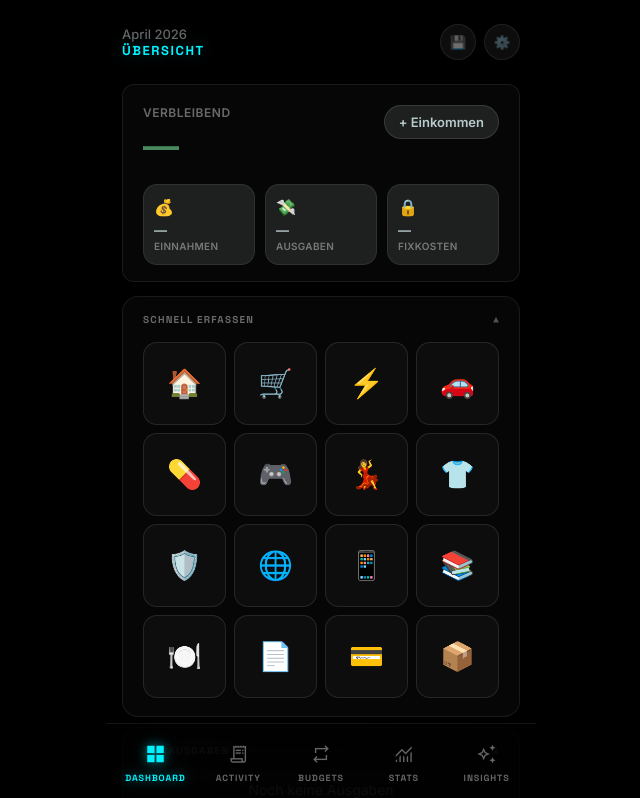
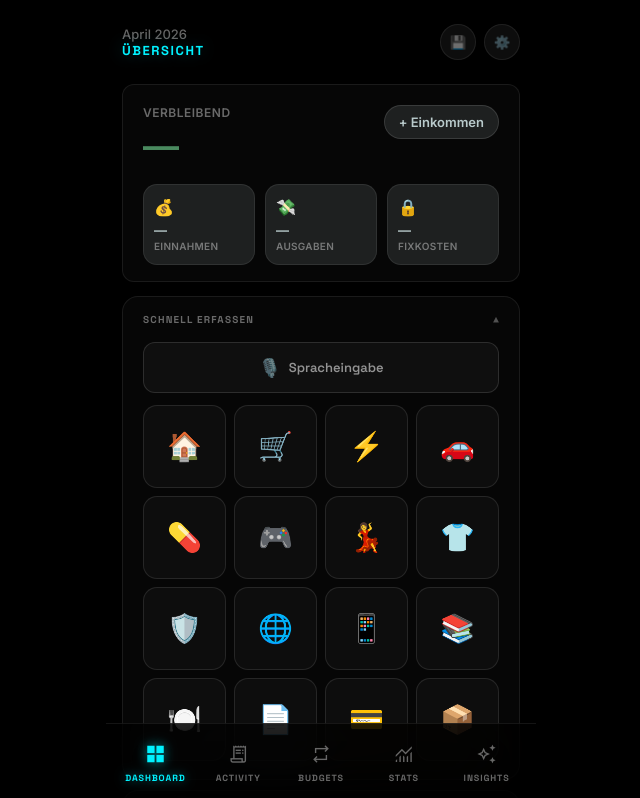
Before and after one commit to sarkaut2000/sparfuchs-web, a React (Vite) app: page / in a window 1280 px wide. Shown: the top 798 px of the page, without its empty margins (319-959 px from the left). Built offline with nearby package versions, Linux system fonts and the light colour scheme.

Commit message:
Update Dashboard.tsx

```diff
--- a/src/pages/Dashboard.tsx
+++ b/src/pages/Dashboard.tsx
@@ -1,4 +1,4 @@
-import { useState, useEffect } from 'react';
+import { useState, useEffect, useRef } from 'react';
 import { useNavigate } from 'react-router-dom';
 import {
   getAusgaben, getFixkosten, getAusgabenFuerMonat,
@@ -13,6 +13,25 @@ import Accordion from '../components/Accordion';
 import type { Ausgabe, Fixkosten, Kategorie } from '../types';
 
 const MONATSNAMEN = ['Januar','Februar','März','April','Mai','Juni','Juli','August','September','Oktober','November','Dezember'];
+
+const KATEGORIE_KEYWORDS: Record<string, string[]> = {
+  'Mobilität':       ['tanken', 'tankstelle', 'benzin', 'diesel', 'sprit', 'auto', 'bahn', 'bus', 'taxi', 'uber', 'zug', 'parken', 'ticket', 'öpnv'],
+  'Lebensmittel':    ['supermarkt', 'lebensmittel', 'einkaufen', 'einkauf', 'lidl', 'aldi', 'rewe', 'edeka', 'kaufland', 'penny', 'netto'],
+  'Restaurant':      ['restaurant', 'essen gehen', 'kebab', 'pizza', 'burger', 'döner', 'café', 'cafe', 'kaffee', 'mittagessen', 'abendessen'],
+  'Miete':           ['miete', 'wohnung', 'mietwohnung'],
+  'Stadtwerke':      ['strom', 'gas', 'wasser', 'stadtwerke', 'energie', 'nebenkosten', 'heizung'],
+  'Tango':           ['tango', 'tanz', 'tanzkurs'],
+  'Kleidung':        ['kleidung', 'klamotten', 'shirt', 'hose', 'schuhe', 'jacke', 'mode', 'zara'],
+  'Versicherung':    ['versicherung'],
+  'Internet':        ['internet', 'wlan', 'dsl'],
+  'Mobiltelefon':    ['handy', 'mobiltelefon', 'smartphone', 'iphone'],
+  'Bildung':         ['kurs', 'schule', 'bildung', 'buch', 'bücher', 'seminar', 'weiterbildung'],
+  'Abos/Verträge':   ['abo', 'abonnement', 'netflix', 'spotify', 'amazon', 'streaming', 'vertrag'],
+  'Schuldentilgung': ['schulden', 'kredit', 'rate', 'darlehen', 'rückzahlung'],
+  'Gesundheit':      ['arzt', 'apotheke', 'medikament', 'medikamente', 'zahnarzt', 'physiotherapie'],
+  'Freizeit':        ['freizeit', 'kino', 'sport', 'gaming', 'spiel', 'hobby', 'fitnessstudio', 'gym', 'fitness'],
+  'Sonstiges':       ['sonstiges', 'diverses', 'anderes'],
+};
 
 export default function Dashboard() {
   const navigate = useNavigate();
@@ -33,6 +52,56 @@ export default function Dashboard() {
   // Einnahmen Modal
   const [einnahmenModal, setEinnahmenModal] = useState(false);
   const [einnahmenInput, setEinnahmenInput] = useState('');
+
+  // Spracheingabe
+  const [hoeren, setHoeren] = useState(false);
+  const [sprachText, setSprachText] = useState('');
+  const [sprachFehler, setSprachFehler] = useState('');
+  const erkennerRef = useRef<any>(null);
+
+  function parseSprachEingabe(text: string): { betrag: string | null; kategorie: Kategorie | null } {
+    const lower = text.toLowerCase();
+    const betragMatch = lower.match(/(\d+(?:[.,]\d{1,2})?)\s*(?:euro|€|eur)?/);
+    const betrag = betragMatch ? betragMatch[1].replace(',', '.') : null;
+    let kategorie: Kategorie | null = null;
+    for (const [kat, keywords] of Object.entries(KATEGORIE_KEYWORDS)) {
+      if (keywords.some(kw => lower.includes(kw))) { kategorie = kat as Kategorie; break; }
+    }
+    if (!kategorie) {
+      for (const k of getAlleKategorien()) {
+        if (lower.includes(k.name.toLowerCase())) { kategorie = k.name as Kategorie; break; }
+      }
+    }
+    return { betrag, kategorie };
+  }
+
+  function startSpracherkennung() {
+    const SpeechRec = (window as any).SpeechRecognition || (window as any).webkitSpeechRecognition;
+    if (!SpeechRec) { setSprachFehler('Spracherkennung nicht unterstützt (Chrome/Safari empfohlen)'); return; }
+    if (hoeren) { erkennerRef.current?.stop(); setHoeren(false); return; }
+    const erkenner = new SpeechRec();
+    erkennerRef.current = erkenner;
+    erkenner.lang = 'de-DE';
+    erkenner.continuous = false;
+    erkenner.interimResults = false;
+    setHoeren(true); setSprachText(''); setSprachFehler('');
+    erkenner.onresult = (e: any) => {
+      const text = e.results[0][0].transcript;
+      setSprachText(text);
+      setHoeren(false);
+      const { betrag: erkBetrag, kategorie: erkKat } = parseSprachEingabe(text);
+      if (erkKat) {
+        oeffneModal(erkKat);
+        if (erkBetrag) setBetrag(erkBetrag);
+        setBeschreibung(text);
+      } else {
+        setSprachFehler(`Erkannt: „${text}" — Kategorie nicht gefunden, bitte manuell wählen`);
+      }
+    };
+    erkenner.onerror = (e: any) => { setHoeren(false); if (e.error !== 'aborted') setSprachFehler('Mikrofon-Fehler: ' + e.error); };
+    erkenner.onend = () => setHoeren(false);
+    erkenner.start();
+  }
 
   const monat = aktuellerMonat();
 
@@ -243,6 +312,31 @@ export default function Dashboard() {
 
       {/* Schnell-Erfassung */}
       <Accordion titel="Schnell erfassen" defaultOffen={true}>
+        <button
+          onClick={startSpracherkennung}
+          style={{
+            width: '100%', marginBottom: 12, padding: '13px 16px',
+            borderRadius: 12, cursor: 'pointer', transition: 'all 0.2s',
+            fontFamily: "'Space Grotesk', sans-serif", fontSize: 13, fontWeight: 600,
+            display: 'flex', alignItems: 'center', justifyContent: 'center', gap: 8,
+            border: hoeren ? '1px solid rgba(255,60,60,0.5)' : '1px solid rgba(255,255,255,0.12)',
+            background: hoeren ? 'rgba(255,60,60,0.08)' : 'rgba(255,255,255,0.04)',
+            color: hoeren ? '#ff6b6b' : 'rgba(255,255,255,0.55)',
+          }}
+        >
+          <span style={{ fontSize: 18 }}>{hoeren ? '🔴' : '🎙️'}</span>
+          {hoeren ? 'Höre zu …' : 'Spracheingabe'}
+        </button>
+        {sprachText && !hoeren && (
+          <div style={{ fontSize: 12, color: 'rgba(255,255,255,0.35)', marginBottom: 10, textAlign: 'center' }}>
+            „{sprachText}"
+          </div>
+        )}
+        {sprachFehler && (
+          <div style={{ fontSize: 12, color: '#ff6b6b', marginBottom: 10, textAlign: 'center' }}>
+            {sprachFehler}
+          </div>
+        )}
         <div style={{ display: 'grid', gridTemplateColumns: '1fr 1fr 1fr 1fr', gap: 8 }}>
           {getAlleKategorien().map(k => renderKatPill(k.name))}
         </div>
```
